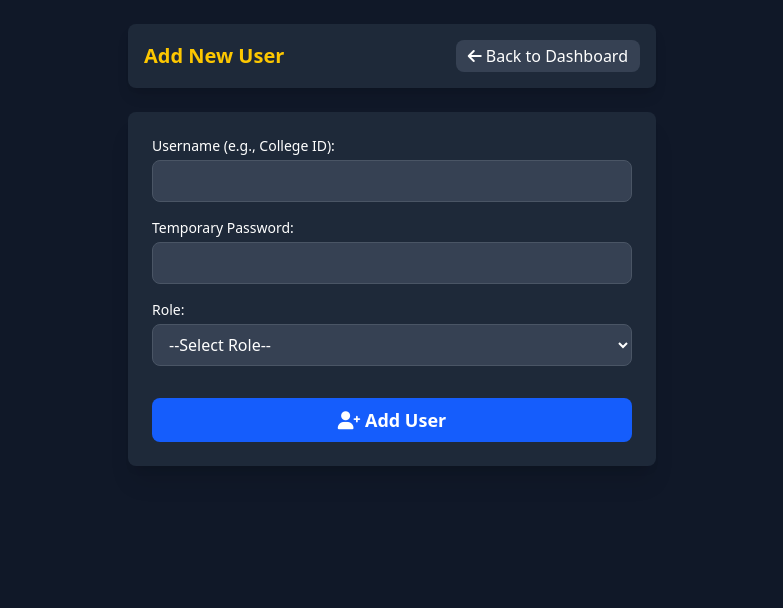
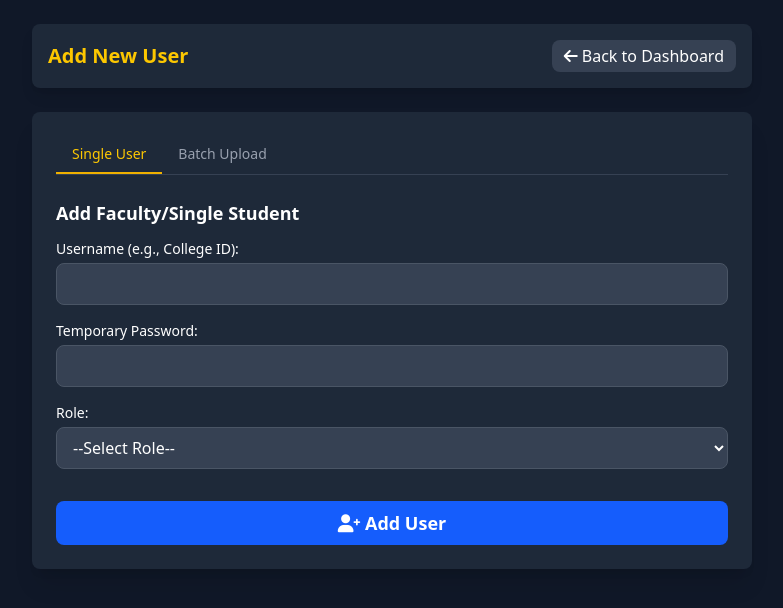
Before and after one commit to shakthigiii/mini-project, a Flask app: template templates/add_user.html in a window 1280 px wide. Shown: the top 608 px of the page, without its empty margins (248-1031 px from the left). Run offline with Flask 3, Linux system fonts and the light colour scheme; the template is opened without the code that fills it, so the values that code supplies are empty.

Commit message:
new features

```diff
--- a/templates/add_user.html
+++ b/templates/add_user.html
@@ -8,7 +8,7 @@
     <link href="https://cdnjs.cloudflare.com/ajax/libs/font-awesome/6.0.0/css/all.min.css" rel="stylesheet">
 </head>
 <body class="bg-gray-900 text-white min-h-screen">
-    <div class="max-w-xl mx-auto p-6">
+    <div class="max-w-3xl mx-auto p-6">
         <header class="bg-gray-800 p-4 rounded-lg shadow-lg mb-6 flex justify-between items-center">
             <h1 class="text-xl font-bold text-yellow-400">Add New User</h1>
             <a href="{{ url_for('admin_dashboard') }}"
@@ -18,7 +18,21 @@
         </header>
 
         <div class="bg-gray-800 p-6 rounded-lg shadow-xl">
+
+            <div class="flex border-b border-gray-700 mb-6">
+                <button id="tab-single" onclick="showTab('single')"
+                        class="tab-btn px-4 py-2 text-sm font-medium border-b-2 border-yellow-500 text-yellow-400">
+                    Single User
+                </button>
+                <button id="tab-batch" onclick="showTab('batch')"
+                        class="tab-btn px-4 py-2 text-sm font-medium border-b-2 border-transparent text-gray-400 hover:text-white">
+                    Batch Upload
+                </button>
+            </div>
+
+            <div id="content-single" class="tab-content">
                 <form method="POST" class="space-y-4">
+                    <h3 class="text-lg font-semibold mb-3">Add Faculty/Single Student</h3>
 
                     <div>
                         <label for="username" class="block text-sm font-medium mb-1">Username (e.g., College ID):</label>
@@ -53,10 +67,39 @@
                     </button>
                 </form>
             </div>
+
+            <div id="content-batch" class="tab-content hidden">
+                 <form method="POST" action="{{ url_for('add_batch_students') }}" enctype="multipart/form-data" class="space-y-4">
+                    <h3 class="text-lg font-semibold mb-3 text-green-400">Upload Student Batch</h3>
+
+                    <div>
+                        <label for="batch_name" class="block text-sm font-medium mb-1">Target Batch Name:</label>
+                        <input type="text" id="batch_name" name="batch_name" required
+                               class="w-full px-3 py-2 bg-gray-700 border border-gray-600 rounded-lg focus:ring-blue-500"
+                               placeholder="e.g., IT_2025_A">
+                    </div>
+
+                    <div>
+                        <label for="csv_file" class="block text-sm font-medium mb-1">CSV/Excel File (PRN, Name, Email, Phone):</label>
+    <input type="file" id="csv_file" name="csv_file" accept=".csv, application/vnd.openxmlformats-officedocument.spreadsheetml.sheet" required
+           class="w-full text-sm text-gray-500 file:mr-4 file:py-2 file:px-4 file:rounded-lg file:border-0 file:text-sm file:font-semibold file:bg-blue-50 file:text-blue-700 hover:file:bg-blue-100">
+                    </div>
+
+                    <button type="submit" class="w-full px-4 py-2 bg-green-600 hover:bg-green-700 rounded-lg transition-colors text-lg font-semibold mt-4">
+                        <i class="fas fa-upload"></i> Upload & Add Batch
+                    </button>
+                </form>
+
+                <div class="mt-6 p-4 bg-gray-700 rounded-lg text-sm text-gray-300 border border-gray-600">
+                    <p class="font-bold mb-1 text-red-300">Important Note:</p>
+                    <p>The **PRN** column will be used as the **Username** and **Password** for each student. Students should change their password immediately after first login.</p>
+                </div>
+            </div>
+        </div>
     </div>
 
     <script>
-        // JavaScript to show the batch field only for students
+        // JS for single user form
         function toggleBatchField() {
             var role = document.getElementById('role').value;
             var batchField = document.getElementById('batch-field');
@@ -68,6 +111,25 @@
                 document.getElementById('batch').removeAttribute('required');
             }
         }
+
+        // JS for tab switching
+        function showTab(tabId) {
+            document.querySelectorAll('.tab-content').forEach(el => el.classList.add('hidden'));
+            document.getElementById('content-' + tabId).classList.remove('hidden');
+
+            document.querySelectorAll('.tab-btn').forEach(btn => {
+                btn.classList.remove('border-yellow-500', 'text-yellow-400');
+                btn.classList.add('border-transparent', 'text-gray-400');
+            });
+
+            const activeBtn = document.getElementById('tab-' + tabId);
+            activeBtn.classList.remove('border-transparent', 'text-gray-400');
+            activeBtn.classList.add('border-yellow-500', 'text-yellow-400');
+        }
+
+        document.addEventListener('DOMContentLoaded', () => {
+            showTab('single'); // Default to showing the single user tab
+        });
     </script>
 </body>
 </html>
```
Also changed, not shown: templates/view_quiz_results.html (+7 -0 lines). Lines whose indentation alone changed are shown as unchanged.
